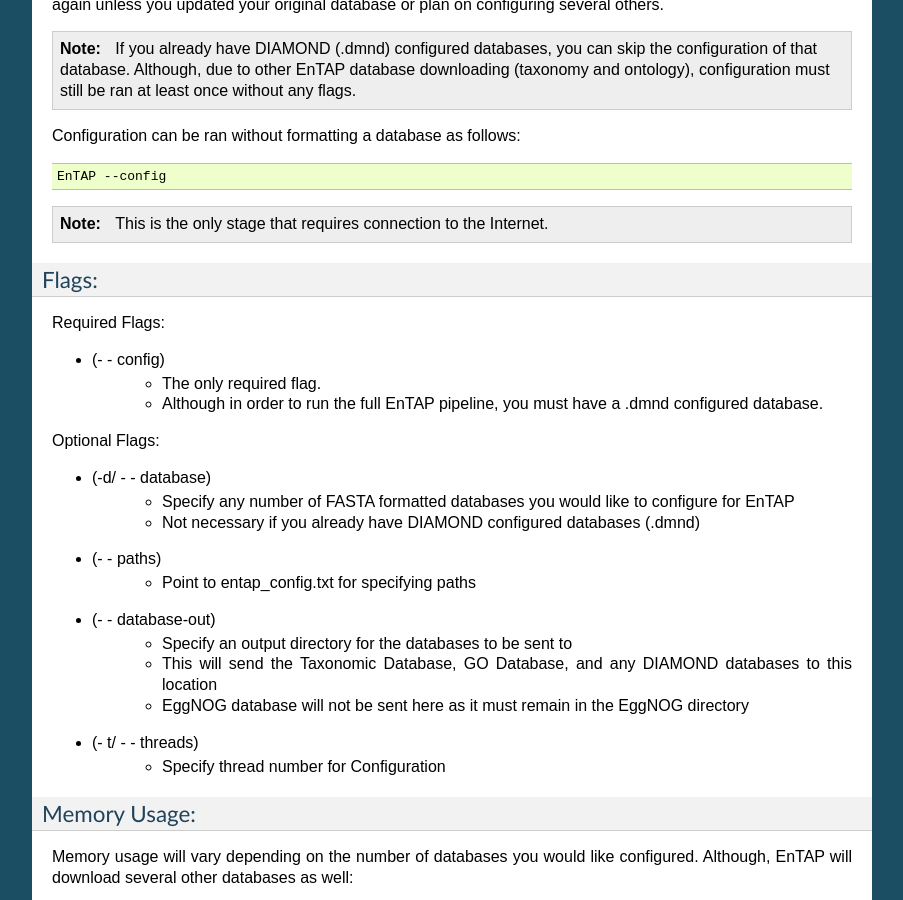
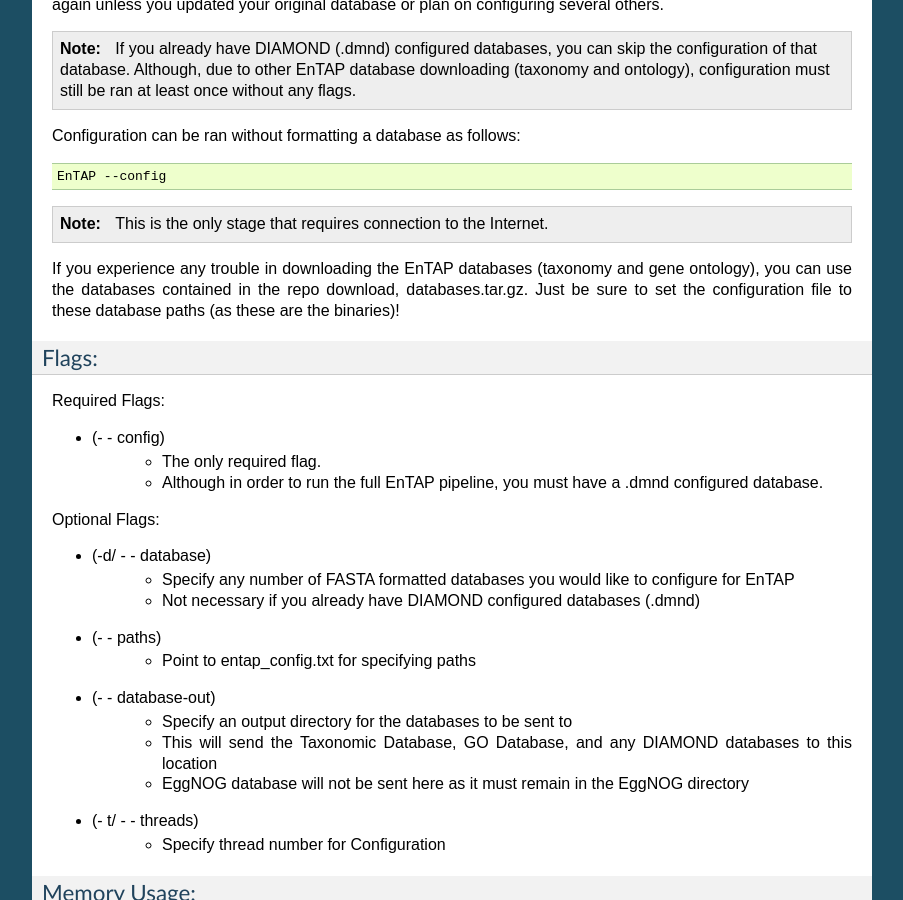
Before and after one commit to harta55/EnTAP, a Sphinx documentation site: the page built from docs/source/basic_usage.rst, in a window 1280 px wide and 900 px high, scrolled down 2418 px. Shown: the whole window, without its empty margins (198-1101 px from the left). Built offline with Sphinx 7.4.7, drawn with Linux system fonts in a browser that asks for light colours.

Commit message:
added databases to repo

```diff
--- a/docs/source/basic_usage.rst
+++ b/docs/source/basic_usage.rst
@@ -148,6 +148,8 @@
 
 
 .. note:: This is the only stage that requires connection to the Internet.
+
+If you experience any trouble in downloading the EnTAP databases (taxonomy and gene ontology), you can use the databases contained in the repo download, databases.tar.gz. Just be sure to set the configuration file to these database paths (as these are the binaries)!
 
 Flags:
 ^^^^^^^^^^^^^^^^^^^^^
```
Also changed, not shown: 1 other file.
